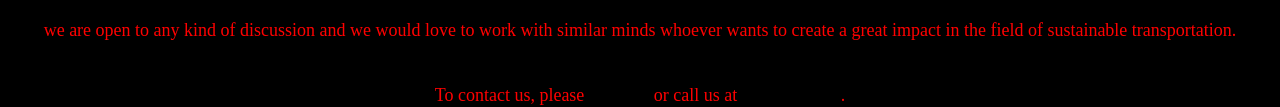
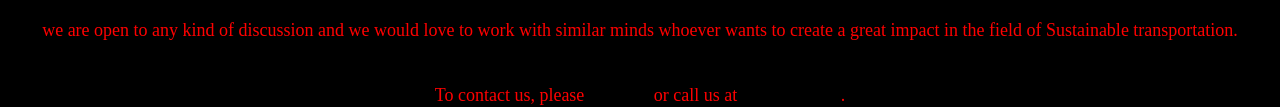
Before and after one commit to santhoshhk-gowda/chargemobility.io, a plain HTML site: page index.html in a window 1280 px wide. Shown: the part 651-758 px from the top of the page. Drawn offline with Linux system fonts and the light colour scheme.

Commit message:
Update index.html

```diff
--- a/index.html
+++ b/index.html
@@ -73,7 +73,7 @@ p {
       <li>Hanish Huva Khandekar</li>
       <li>Manoj C</li>
     </ul>
-    <p>we are open to any kind of discussion and we would love to work with similar minds whoever wants to create a great impact in the field of sustainable transportation.</p>
+    <p>we are open to any kind of discussion and we would love to work with similar minds whoever wants to create a great impact in the field of Sustainable transportation.</p>
     <p>To contact us, please <a href="mailto:santhugowda396@gmail.com">email us</a> or call us at <a href="tel:+9632979503">call/whatsapp</a>.</p>
   </body>
 </html>
```
